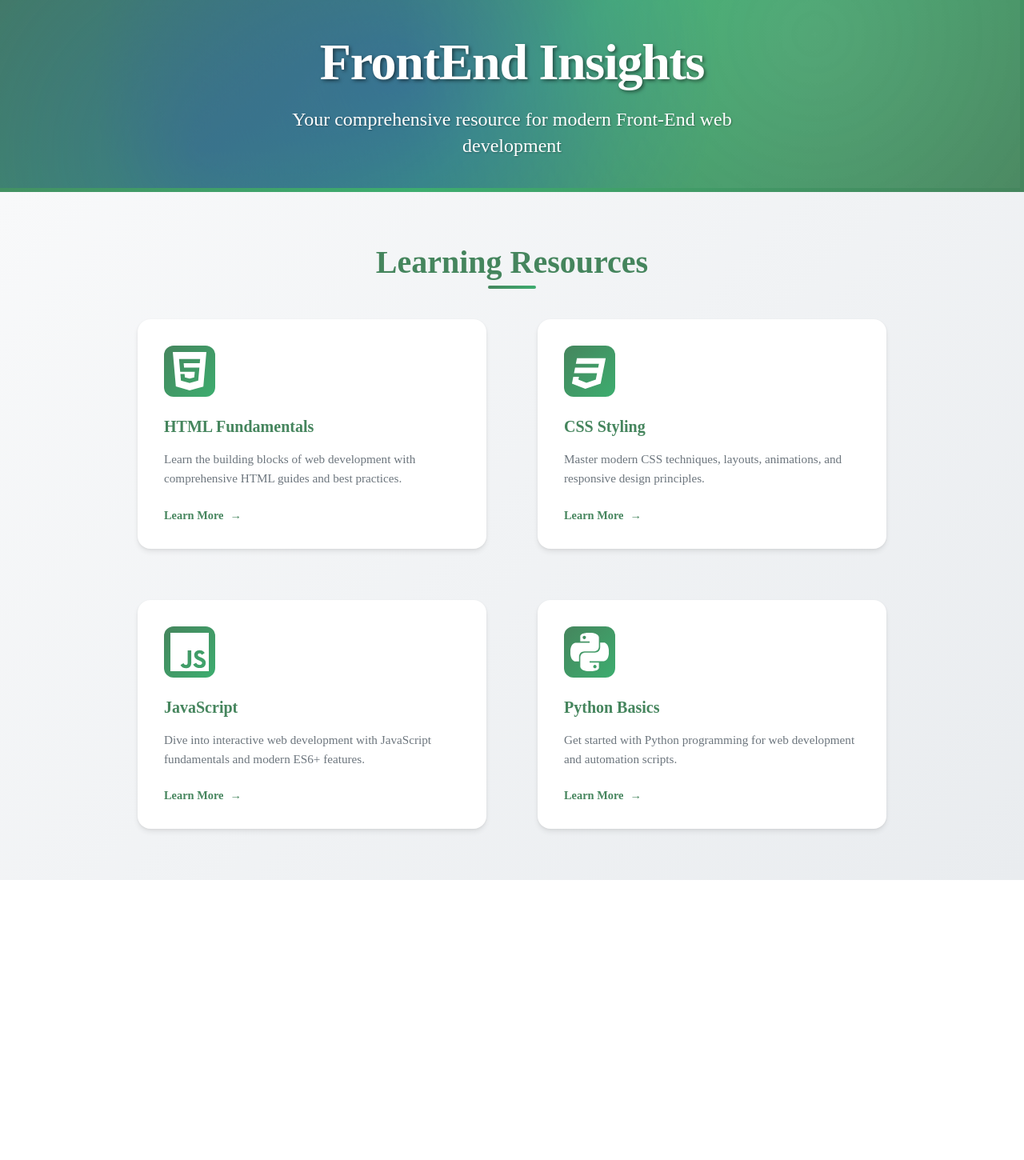
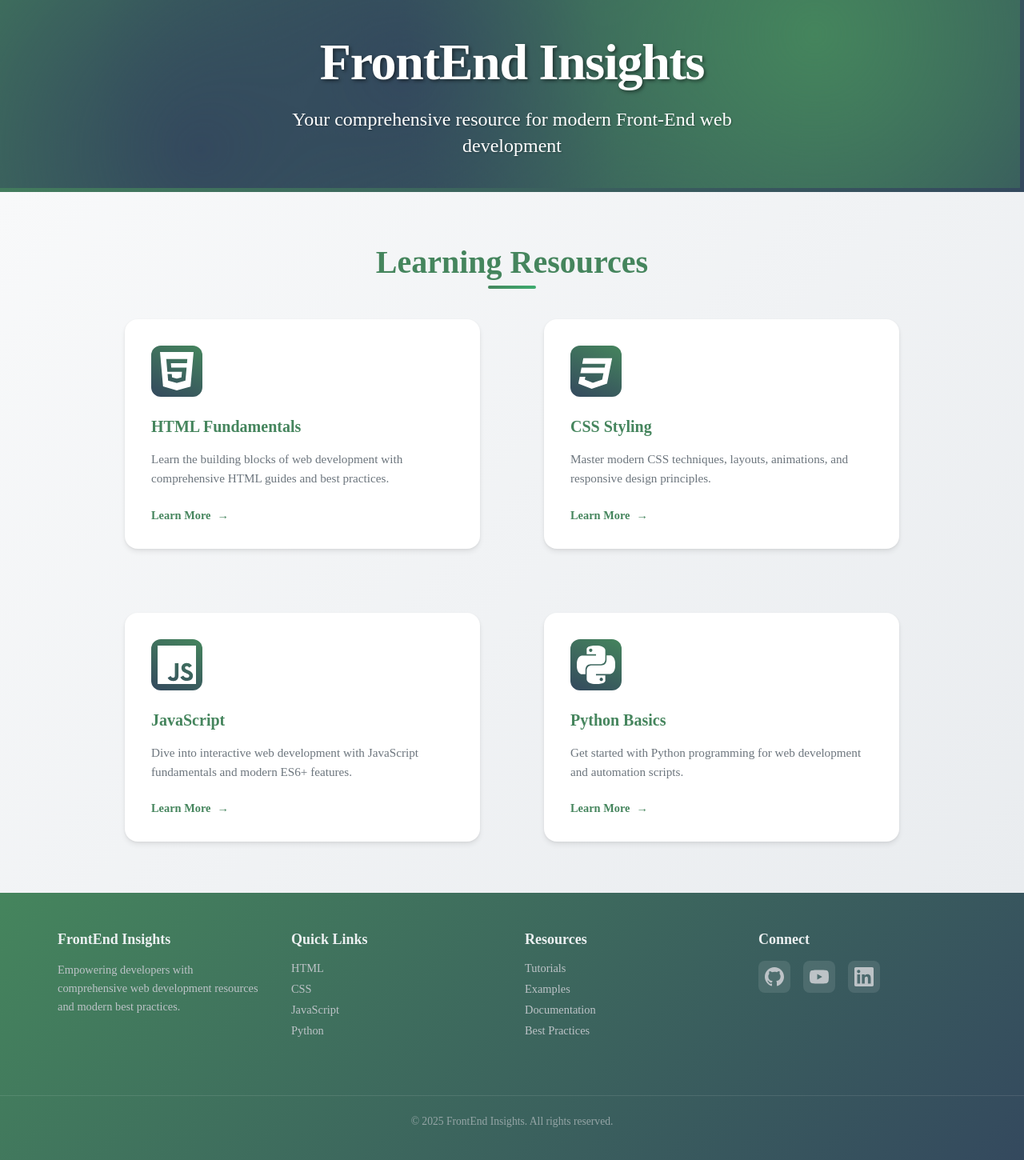
Before and after one commit to laneyreed/Front-End-Insights, a Flask app: page / in a window 1280 px wide. Shown: the whole page at 80% size. Before the commit the page ends 1100 px from the top, so only its background shows below. Run offline with Flask 3, Linux system fonts and the light colour scheme.

Commit message:
added footer

```diff
--- a/project/static/css/footer.css
+++ b/project/static/css/footer.css
@@ -0,0 +1,113 @@
+/* Footer Styles */
+.site-footer {
+    background: linear-gradient(135deg, rgba(69, 133, 93, 1) 0%, #34495e 100%);
+    /* background: linear-gradient(135deg, rgba(69, 133, 93, 1) 0%, rgba(61, 173, 111, 1) 50%, rgba(69, 133, 93, 1) 100%); */
+    color: white;
+    padding: 3rem 0 1rem;
+}
+
+.footer-content {
+    max-width: 1200px;
+    margin: 0 auto;
+    padding: 0 2rem;
+    display: grid;
+    grid-template-columns: repeat(auto-fit, minmax(250px, 1fr));
+    gap: 2rem;
+}
+
+.footer-section {
+    margin-bottom: 2rem;
+}
+
+.footer-title {
+    font-size: 1.125rem;
+    font-weight: 700;
+    margin-bottom: 1rem;
+    color: #ecf0f1;
+}
+
+.footer-description {
+    color: #bdc3c7;
+    line-height: 1.6;
+    font-size: 0.9rem;
+}
+
+.footer-links {
+    list-style: none;
+    padding: 0;
+    margin: 0;
+}
+
+.footer-links li {
+    margin-bottom: 0.5rem;
+}
+
+.footer-link {
+    color: #bdc3c7;
+    text-decoration: none;
+    font-size: 0.9rem;
+    transition: color 0.3s ease;
+}
+
+.footer-link:hover {
+    color: #3498db;
+}
+
+/* Social Links */
+.social-links {
+    display: flex;
+    gap: 1rem;
+    margin-top: 1rem;
+}
+
+.social-link {
+    display: inline-flex;
+    align-items: center;
+    justify-content: center;
+    width: 40px;
+    height: 40px;
+    background: rgba(255, 255, 255, 0.1);
+    border-radius: 8px;
+    color: #bdc3c7;
+    text-decoration: none;
+    transition: all 0.3s ease;
+}
+
+.social-link:hover {
+    background: #3498db;
+    color: white;
+    transform: translateY(-2px);
+}
+
+/* Footer Bottom */
+.footer-bottom {
+    border-top: 1px solid rgba(255, 255, 255, 0.1);
+    margin-top: 2rem;
+    padding: 1.5rem 2rem;
+    text-align: center;
+}
+
+.footer-copyright {
+    color: #95a5a6;
+    font-size: 0.85rem;
+    margin: 0;
+}
+
+/* Responsive Design */
+@media (max-width: 768px) {
+    .footer-content {
+        grid-template-columns: 1fr;
+        padding: 0 1rem;
+        text-align: center;
+    }
+
+    .social-links {
+        justify-content: center;
+    }
+}
+
+@media (max-width: 480px) {
+    .site-footer {
+        padding: 2rem 0 1rem;
+    }
+}
--- a/project/static/css/home-banner.css
+++ b/project/static/css/home-banner.css
@@ -4,7 +4,8 @@
     width: 100%;
     min-height: 30vh;
     background: #45855D;
-    background: linear-gradient(135deg, rgba(69, 133, 93, 1) 0%, rgba(61, 173, 111, 1) 50%, rgba(69, 133, 93, 1) 100%);
+    /* background: linear-gradient(135deg, rgba(69, 133, 93, 1) 0%, rgba(61, 173, 111, 1) 50%,  #34495e 100%); */
+    background: linear-gradient(135deg, rgba(69, 133, 93, 1) 0%, #34495e 100%);
     display: flex;
     align-items: center;
     justify-content: center;
@@ -21,9 +22,9 @@
     width: 100%;
     height: 100%;
     background:
-        radial-gradient(circle at 20% 80%, rgba(48, 45, 204, 0.3) 0%, transparent 50%),
-        radial-gradient(circle at 80% 20%, rgba(255, 255, 255, 0.1) 0%, transparent 50%),
-        radial-gradient(circle at 40% 40%, rgba(48, 45, 204, 0.3) 0%, transparent 50%);
+        radial-gradient(circle at 20% 80%, #34495e 0%, transparent 50%),
+        radial-gradient(circle at 80% 20%, rgba(69, 133, 93, 1) 0%, transparent 50%),
+        radial-gradient(circle at 40% 40%, #34495e 0%, transparent 50%);
     animation: backgroundShift 20s ease-in-out infinite alternate;
 }
 
@@ -97,6 +98,9 @@
     }
 }
 
+
+
+/* Accessibility improvements */
 /* High contrast mode support */
 @media (prefers-contrast: high) {
     .hero-banner {
--- a/project/static/css/home-cards.css
+++ b/project/static/css/home-cards.css
@@ -2,7 +2,7 @@
 .container {
     max-width: 1000px;
     margin: 0 auto;
-    padding: 0 2rem;
+    padding: 0 1rem;
 }
 
 /* Main Content */
@@ -42,7 +42,7 @@
 .cards-grid {
     display: grid;
     grid-template-columns: repeat(auto-fit, minmax(280px, 1fr));
-    gap: 4rem;
+    gap: 5rem;
     margin-top: 2rem;
 }
 
@@ -87,7 +87,7 @@
 .card-icon {
     width: 64px;
     height: 64px;
-    background: linear-gradient(135deg, rgba(69, 133, 93, 1), rgba(61, 173, 111, 1));
+    background: linear-gradient(205deg, rgba(69, 133, 93, 1), #34495e);
     border-radius: 12px;
     display: flex;
     align-items: center;
@@ -140,3 +140,45 @@
 .card-link:hover::after {
     transform: translateX(4px);
 }
+
+
+/* Responsive Design */
+@media (max-width: 768px) {
+    .container {
+        padding: 0 1rem;
+    }
+
+    .cards-section {
+        padding: 3rem 0;
+    }
+
+    .cards-grid {
+        grid-template-columns: 1fr;
+        gap: 1.5rem;
+    }
+
+    .card {
+        padding: 1.5rem;
+    }
+
+
+}
+
+
+/* Accessibility improvements */
+@media (prefers-reduced-motion: reduce) {
+    .card,
+    .card-icon,
+    .card-link::after,
+    .social-link {
+        transition: none;
+    }
+
+    .card:hover {
+        transform: none;
+    }
+
+    .card:hover .card-icon {
+        transform: none;
+    }
+}
--- a/project/static/css/main.css
+++ b/project/static/css/main.css
@@ -1,5 +1,6 @@
 @import url('./home-banner.css');
 @import url('./home-cards.css');
+@import url('./footer.css');
 
 *{
     box-sizing: border-box;
--- a/project/templates/base.html
+++ b/project/templates/base.html
@@ -17,5 +17,59 @@
 
     {% endblock home_main %}
 
+      <footer class="site-footer">
+    <div class="footer-content">
+      <div class="footer-section">
+        <h4 class="footer-title">FrontEnd Insights</h4>
+        <p class="footer-description">Empowering developers with comprehensive web development resources and modern best practices.</p>
+      </div>
+
+      <div class="footer-section">
+        <h4 class="footer-title">Quick Links</h4>
+        <ul class="footer-links">
+          <li><a href="#" class="footer-link">HTML</a></li>
+          <li><a href="#" class="footer-link">CSS</a></li>
+          <li><a href="#" class="footer-link">JavaScript</a></li>
+          <li><a href="#" class="footer-link">Python</a></li>
+        </ul>
+      </div>
+
+      <div class="footer-section">
+        <h4 class="footer-title">Resources</h4>
+        <ul class="footer-links">
+          <li><a href="#" class="footer-link">Tutorials</a></li>
+          <li><a href="#" class="footer-link">Examples</a></li>
+          <li><a href="#" class="footer-link">Documentation</a></li>
+          <li><a href="#" class="footer-link">Best Practices</a></li>
+        </ul>
+      </div>
+
+      <div class="footer-section">
+        <h4 class="footer-title">Connect</h4>
+        <div class="social-links">
+          <a href="#" class="social-link" aria-label="GitHub">
+            <svg width="24" height="24" viewBox="0 0 24 24" fill="currentColor">
+              <path d="M12 0C5.374 0 0 5.373 0 12 0 17.302 3.438 21.8 8.207 23.387c.599.111.793-.261.793-.577v-2.234c-3.338.726-4.033-1.416-4.033-1.416-.546-1.387-1.333-1.756-1.333-1.756-1.089-.745.083-.729.083-.729 1.205.084 1.839 1.237 1.839 1.237 1.07 1.834 2.807 1.304 3.492.997.107-.775.418-1.305.762-1.604-2.665-.305-5.467-1.334-5.467-5.931 0-1.311.469-2.381 1.236-3.221-.124-.303-.535-1.524.117-3.176 0 0 1.008-.322 3.301 1.23A11.509 11.509 0 0112 5.803c1.02.005 2.047.138 3.006.404 2.291-1.552 3.297-1.23 3.297-1.23.653 1.653.242 2.874.118 3.176.77.84 1.235 1.911 1.235 3.221 0 4.609-2.807 5.624-5.479 5.921.43.372.823 1.102.823 2.222v3.293c0 .319.192.694.801.576C20.566 21.797 24 17.3 24 12c0-6.627-5.373-12-12-12z"/>
+            </svg>
+          </a>
+          <a href="#" class="social-link" aria-label="YouTube">
+            <svg width="24" height="24" viewBox="0 0 24 24" fill="currentColor" xmlns="http://www.w3.org/2000/svg">
+                <title>YouTube</title>
+                <path d="M23.498 6.186a3.016 3.016 0 0 0-2.122-2.136C19.505 3.545 12 3.545 12 3.545s-7.505 0-9.377.505A3.017 3.017 0 0 0 .502 6.186C0 8.07 0 12 0 12s0 3.93.502 5.814a3.016 3.016 0 0 0 2.122 2.136c1.871.505 9.376.505 9.376.505s7.505 0 9.377-.505a3.015 3.015 0 0 0 2.122-2.136C24 15.93 24 12 24 12s0-3.93-.502-5.814zM9.545 15.568V8.432L15.818 12l-6.273 3.568z"/></svg>
+          </a>
+          <a href="#" class="social-link" aria-label="LinkedIn">
+            <svg width="24" height="24" viewBox="0 0 24 24" fill="currentColor">
+              <path d="M20.447 20.452h-3.554v-5.569c0-1.328-.027-3.037-1.852-3.037-1.853 0-2.136 1.445-2.136 2.939v5.667H9.351V9h3.414v1.561h.046c.477-.9 1.637-1.85 3.37-1.85 3.601 0 4.267 2.37 4.267 5.455v6.286zM5.337 7.433c-1.144 0-2.063-.926-2.063-2.065 0-1.138.92-2.063 2.063-2.063 1.14 0 2.064.925 2.064 2.063 0 1.139-.925 2.065-2.064 2.065zm1.782 13.019H3.555V9h3.564v11.452zM22.225 0H1.771C.792 0 0 .774 0 1.729v20.542C0 23.227.792 24 1.771 24h20.451C23.2 24 24 23.227 24 22.271V1.729C24 .774 23.2 0 22.222 0h.003z"/>
+            </svg>
+          </a>
+        </div>
+      </div>
+    </div>
+
+    <div class="footer-bottom">
+      <p class="footer-copyright">&copy; 2025 FrontEnd Insights. All rights reserved.</p>
+    </div>
+  </footer>
+
 </body>
 </html>
```
Also changed, not shown: test/css/cards-footer.css (+0 -18 lines).
